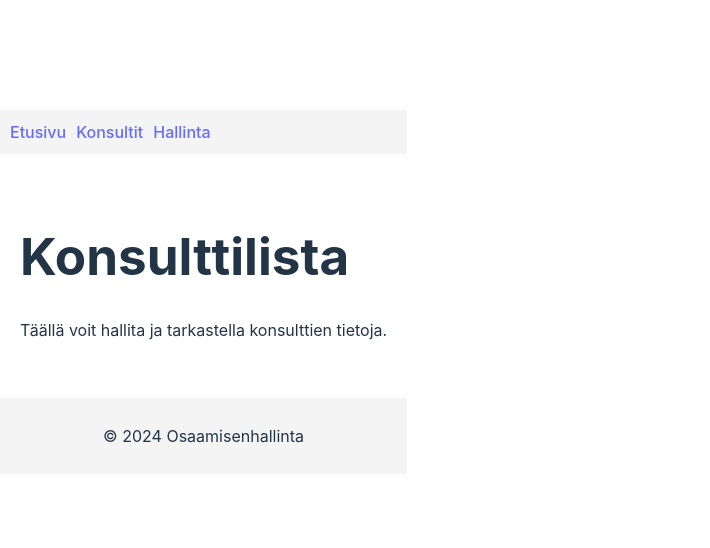
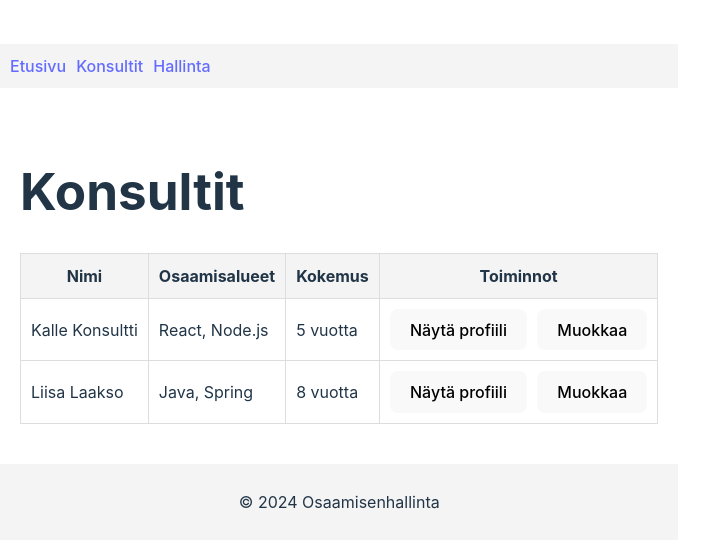
Before and after one commit to EKuuselaa/ConsultWizard, a React (Vite) app: page /consultants in a window 1280 px wide. Shown: the part 108-656 px from the top of the page, without its empty margins (0-710 px from the left). Built offline with nearby package versions, Linux system fonts and the light colour scheme.

Commit message:
Added UserList, consultantCard, changes to Consultantpage

```diff
--- a/src/pages/ConsultantsPage.jsx
+++ b/src/pages/ConsultantsPage.jsx
@@ -1,10 +1,39 @@
-import React from 'react';
+const ConsultantsPage = () => {
+  const consultants = [
+    { id: 1, name: 'Kalle Konsultti', skills: ['React', 'Node.js'], experience: 5 },
+    { id: 2, name: 'Liisa Laakso', skills: ['Java', 'Spring'], experience: 8 },
+  ];
 
-const ConsultantsPage = () => {
   return (
     <div>
-      <h1>Konsulttilista</h1>
-      <p>Täällä voit hallita ja tarkastella konsulttien tietoja.</p>
+      <h1>Konsultit</h1>
+      <table style={{ width: '100%', borderCollapse: 'collapse' }}>
+        <thead>
+          <tr style={{ backgroundColor: '#f4f4f4' }}>
+            <th style={{ padding: '10px', border: '1px solid #ddd' }}>Nimi</th>
+            <th style={{ padding: '10px', border: '1px solid #ddd' }}>Osaamisalueet</th>
+            <th style={{ padding: '10px', border: '1px solid #ddd' }}>Kokemus</th>
+            <th style={{ padding: '10px', border: '1px solid #ddd' }}>Toiminnot</th>
+          </tr>
+        </thead>
+        <tbody>
+          {consultants.map((consultant) => (
+            <tr key={consultant.id}>
+              <td style={{ padding: '10px', border: '1px solid #ddd' }}>{consultant.name}</td>
+              <td style={{ padding: '10px', border: '1px solid #ddd' }}>
+                {consultant.skills.join(', ')}
+              </td>
+              <td style={{ padding: '10px', border: '1px solid #ddd' }}>
+                {consultant.experience} vuotta
+              </td>
+              <td style={{ padding: '10px', border: '1px solid #ddd' }}>
+                <button style={{ marginRight: '10px' }}>Näytä profiili</button>
+                <button>Muokkaa</button>
+              </td>
+            </tr>
+          ))}
+        </tbody>
+      </table>
     </div>
   );
 };
```
Also changed, not shown: src/components/ConsultantCard.jsx (added, +23 -0 lines), src/components/UserList.jsx (added, +33 -0 lines).
